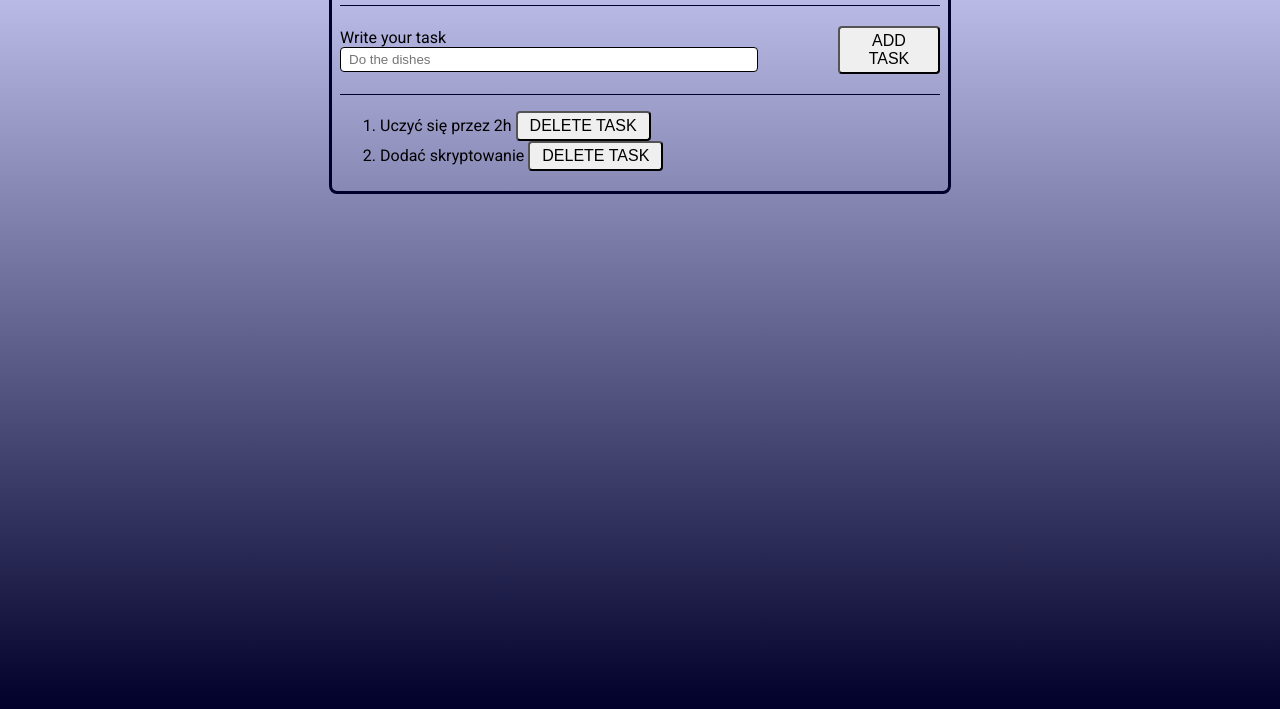
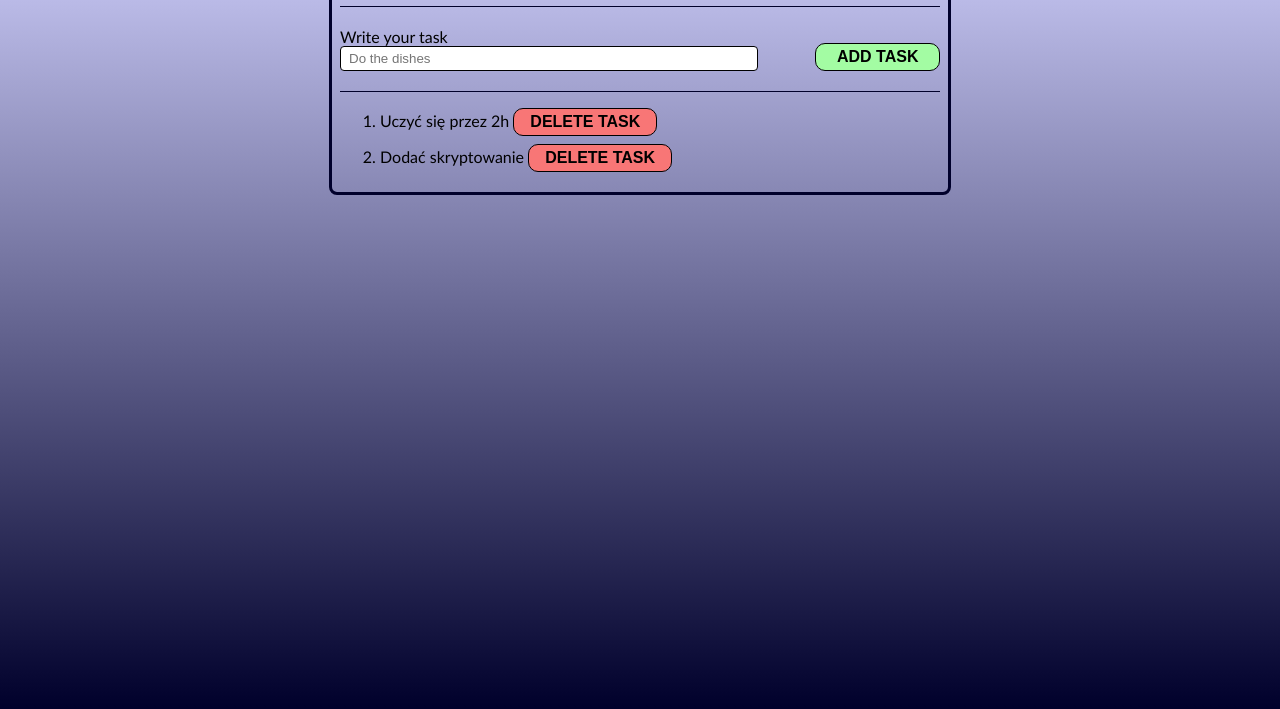
Before and after one commit to WojciechTylenda96/to-do-list, a plain HTML site: page index.html in a window 1280 px wide. Shown: the part 91-800 px from the top of the page. Drawn offline with Linux system fonts and the light colour scheme; a web font is replaced by a local one.

Commit message:
Update style.css

```diff
--- a/style.css
+++ b/style.css
@@ -9,7 +9,7 @@ color blue-light - #d2d2ff
 body {
     display: flex;
     justify-content: center;
-    font-family: "Roboto", sans-serif;
+    font-family:'Trebuchet MS', 'Lucida Sans Unicode', 'Lucida Grande', 'Lucida Sans', Arial, sans-serif;
     background: linear-gradient(#d2d2ff, #00002b);
     background-repeat: no-repeat;
     background-attachment: fixed;
@@ -30,7 +30,7 @@ body {
     border-top: 1px solid #00002b ;
 }
 
-h2 {
+h1 {
     text-align: center;
     color: #00002b;
 
@@ -39,7 +39,7 @@ h2 {
 #input-box {
     display: flex;
     justify-content: space-evenly;
-    align-items: center;
+    align-items:end;
     margin: 20px 0;
 }
 
@@ -52,16 +52,28 @@ h2 {
 
 #list-box {
     margin-top: 20px;
-    font-size: 16px;
+    font-size: 1rem;
     border-top: 1px solid #00002b ;
 }
 
 button {
-    font-size: 16px;
-    padding: 4px 12px;
-    border-radius: 4px;
+    font-size: 1rem;
+    padding: 4px 16px;
+    border-radius: 10px;
+    border: 1px solid black;
+    font-weight: bold;
+    background-color: transparent;
+}
+
+#add-btn {
+    width: 135px;
+    background-color: rgb(163, 252, 163);
+}
+
+#delete-btn {
+    background-color: rgb(248, 118, 118);
 }
 
 li {
-
+    margin-bottom: 8px;
 }
```
